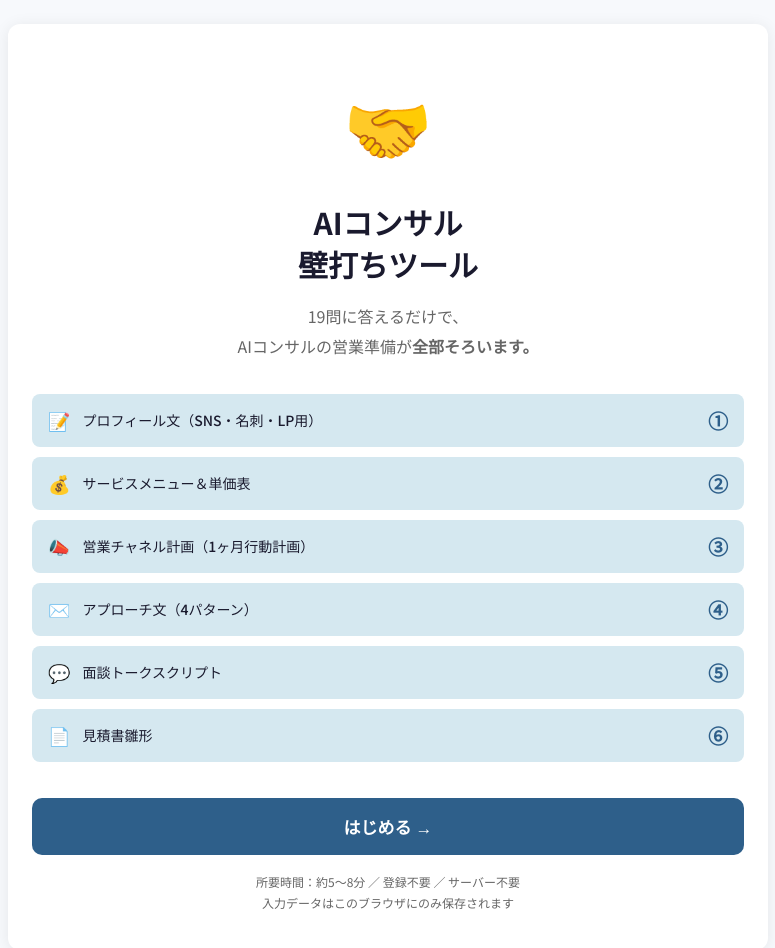
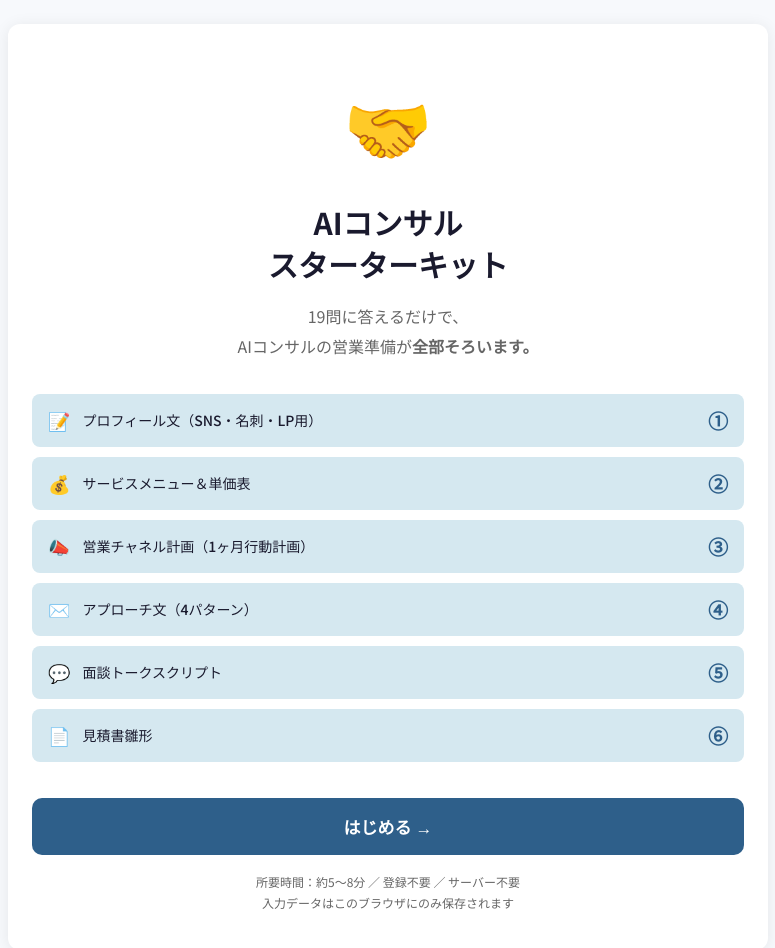
Before and after one commit to ndai53/AI_Consulting_tool, a plain HTML site: page index.html in a window 1280 px wide. Shown: the whole page, without its empty margins (252-1027 px from the left). Drawn offline with Linux system fonts and the light colour scheme.

Commit message:
Update index.html

```diff
--- a/index.html
+++ b/index.html
@@ -3,7 +3,7 @@
 <head>
   <meta charset="UTF-8">
   <meta name="viewport" content="width=device-width, initial-scale=1.0">
-  <title>AIコンサル 壁打ちツール</title>
+  <title>AIコンサル スターターキット</title>
   <link rel="preconnect" href="https://fonts.googleapis.com">
   <link rel="preconnect" href="https://fonts.gstatic.com" crossorigin>
   <link href="https://fonts.googleapis.com/css2?family=Noto+Sans+JP:wght@400;500;700&family=Montserrat:wght@600;700&display=swap" rel="stylesheet">
@@ -171,7 +171,7 @@
   <div class="step-panel active" id="step-0">
     <div class="card welcome-hero">
       <span class="hero-icon">🤝</span>
-      <h1>AIコンサル<br>壁打ちツール</h1>
+      <h1>AIコンサル<br>スターターキット</h1>
       <p class="desc">19問に答えるだけで、<br>AIコンサルの営業準備が<strong>全部そろいます。</strong></p>
       <div class="feature-grid">
         <div class="feature-item"><span class="fi-icon">📝</span>プロフィール文（SNS・名刺・LP用）<span class="fi-num">①</span></div>
```
